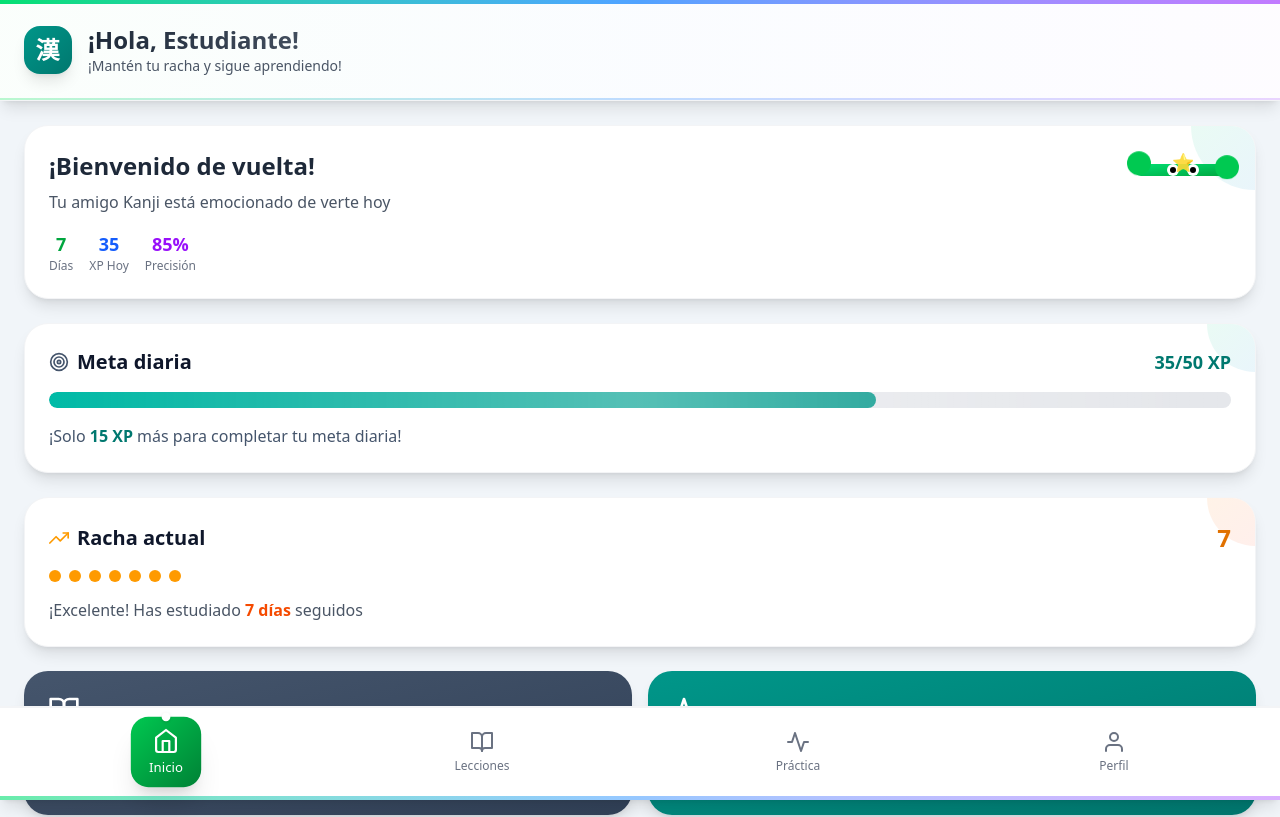
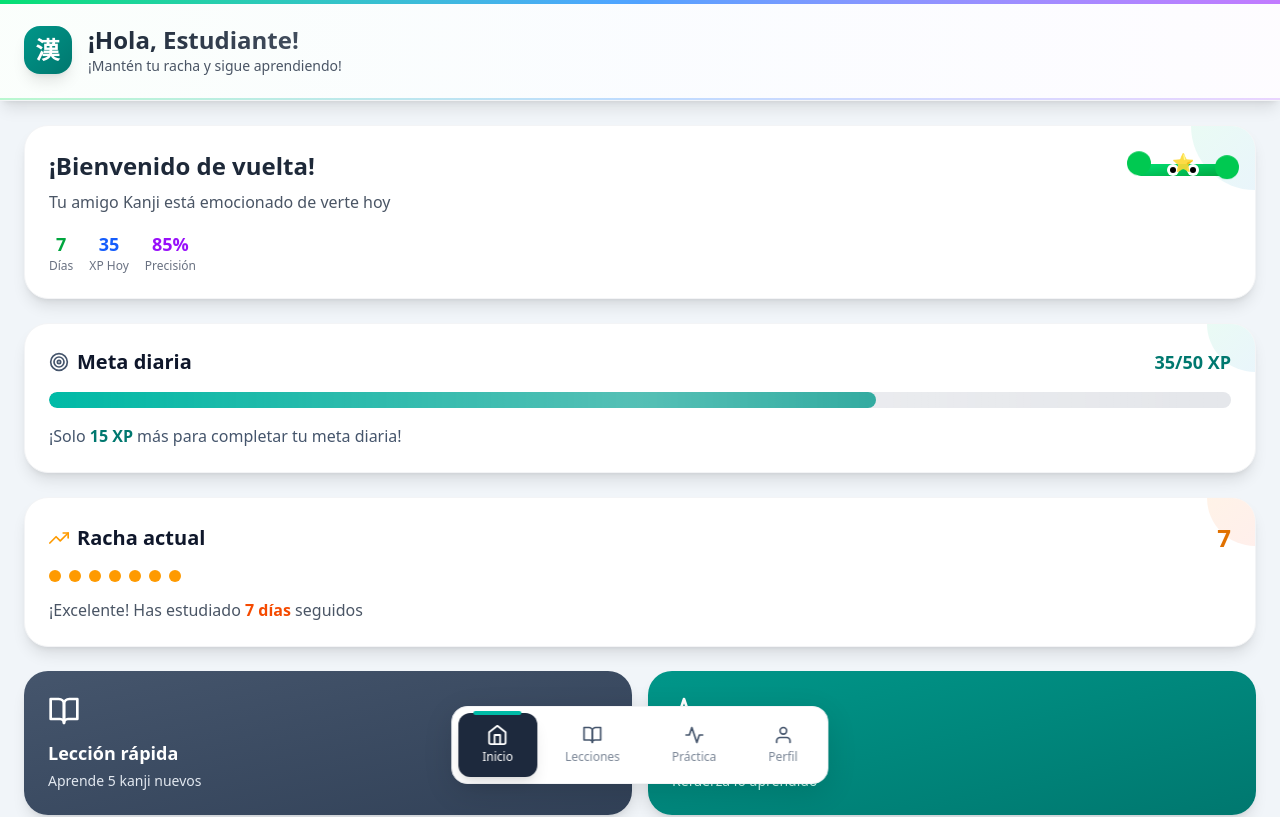
Before and after one commit to NoeOsorio/kanjy-study-app, a React (Vite) app: page /home in a window 1280 px wide. Shown: the top 817 px of the page. Built offline with nearby package versions, Linux system fonts and the light colour scheme.

Commit message:
Revamp BottomNavigation component with updated icon sizes and improved layout. Enhance button styles for better visual feedback and user interaction. Introduce a blur effect background and adjust positioning for a more modern appearance.

```diff
--- a/src/components/BottomNavigation.tsx
+++ b/src/components/BottomNavigation.tsx
@@ -11,70 +11,67 @@ export default function BottomNavigation({ activeTab, onTabChange }: BottomNavig
     {
       id: 'home' as NavigationTab,
       label: 'Inicio',
-      icon: <FiHome className="w-6 h-6" />,
-      color: 'from-green-400 to-green-600',
-      activeColor: 'from-green-500 to-green-700',
+      icon: <FiHome className="w-5 h-5" />,
     },
     {
       id: 'lessons' as NavigationTab,
       label: 'Lecciones',
-      icon: <FiBookOpen className="w-6 h-6" />,
-      color: 'from-blue-400 to-blue-600',
-      activeColor: 'from-blue-500 to-blue-700',
+      icon: <FiBookOpen className="w-5 h-5" />,
     },
     {
       id: 'practice' as NavigationTab,
       label: 'Práctica',
-      icon: <FiActivity className="w-6 h-6" />,
-      color: 'from-purple-400 to-purple-600',
-      activeColor: 'from-purple-500 to-purple-700',
+      icon: <FiActivity className="w-5 h-5" />,
     },
     {
       id: 'profile' as NavigationTab,
       label: 'Perfil',
-      icon: <FiUser className="w-6 h-6" />,
-      color: 'from-orange-400 to-orange-600',
-      activeColor: 'from-orange-500 to-orange-700',
+      icon: <FiUser className="w-5 h-5" />,
     },
   ];
 
   return (
-    <div className="fixed bottom-0 left-0 right-0 z-50 bg-white border-t-2 border-gray-100 shadow-lg">
-      <div className="flex items-center justify-around px-2 py-3">
+    <div className="fixed bottom-4 left-1/2 -translate-x-1/2 z-50">
+      <div className="bg-white rounded-2xl shadow-[0_8px_30px_rgb(0,0,0,0.12)] backdrop-blur-sm border border-gray-100">
+        <div className="flex items-center p-1.5 gap-1">
           {tabs.map((tab) => {
             const isActive = activeTab === tab.id;
             return (
               <button
                 key={tab.id}
                 onClick={() => onTabChange(tab.id)}
-              className={`flex flex-col items-center justify-center w-16 h-16 rounded-2xl transition-all duration-150 ease-out ${
+                className={`relative flex flex-col items-center justify-center px-6 py-3 rounded-xl transition-all duration-200 ${
                   isActive
-                  ? `bg-gradient-to-br ${tab.activeColor} text-white shadow-xl scale-110`
-                  : `text-gray-500 hover:text-gray-700 hover:bg-gray-50 hover:scale-105`
+                    ? 'bg-slate-800 text-white shadow-lg'
+                    : 'text-slate-600 hover:bg-slate-100'
                 }`}
               >
-              <div className={`mb-1 transition-all duration-150 ${
-                isActive ? 'text-white' : 'text-current'
+                {/* Icono y etiqueta */}
+                <div className="flex flex-col items-center">
+                  <div className={`transition-transform duration-200 ${
+                    isActive ? 'scale-110' : ''
                   }`}>
                     {tab.icon}
                   </div>
-              <span className={`text-xs font-medium transition-all duration-150 ${
-                isActive ? 'text-white' : 'text-current'
+                  <span className={`text-xs font-medium mt-1 transition-opacity duration-200 ${
+                    isActive ? 'opacity-100' : 'opacity-70'
                   }`}>
                     {tab.label}
                   </span>
+                </div>
 
-              {/* Indicador de actividad */}
+                {/* Indicador de activo */}
                 {isActive && (
-                <div className="absolute -top-1 w-2 h-2 bg-white rounded-full shadow-sm"></div>
+                  <div className="absolute -top-0.5 left-1/2 -translate-x-1/2 w-12 h-1 bg-teal-500 rounded-full"></div>
                 )}
               </button>
             );
           })}
         </div>
+      </div>
 
-      {/* Indicador de progreso sutil */}
-      <div className="h-1 bg-gradient-to-r from-green-400 via-blue-400 to-purple-400 opacity-60"></div>
+      {/* Blur effect background */}
+      <div className="absolute inset-0 -z-10 bg-white/30 backdrop-blur-md rounded-2xl"></div>
     </div>
   );
 }
```
Lines whose indentation alone changed are shown as unchanged.
